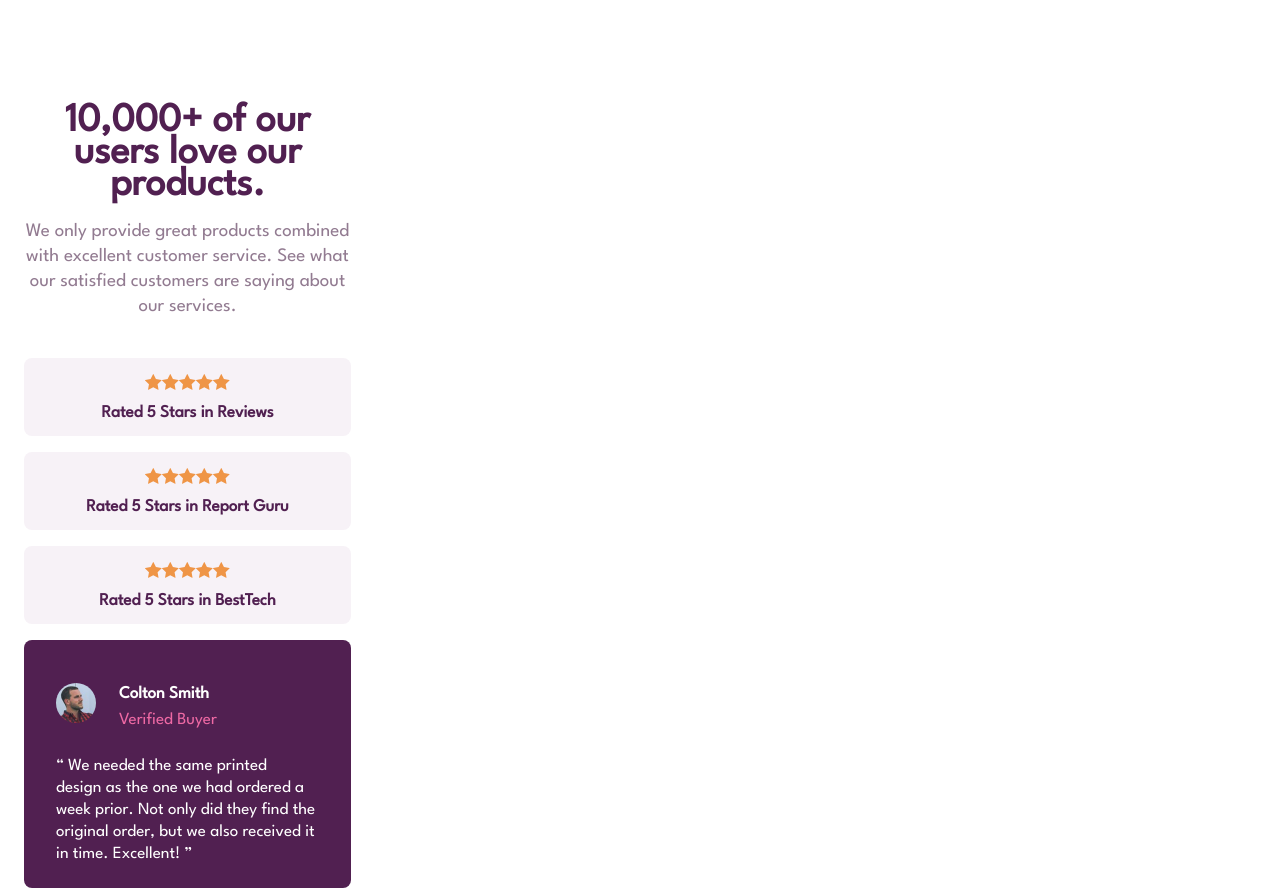
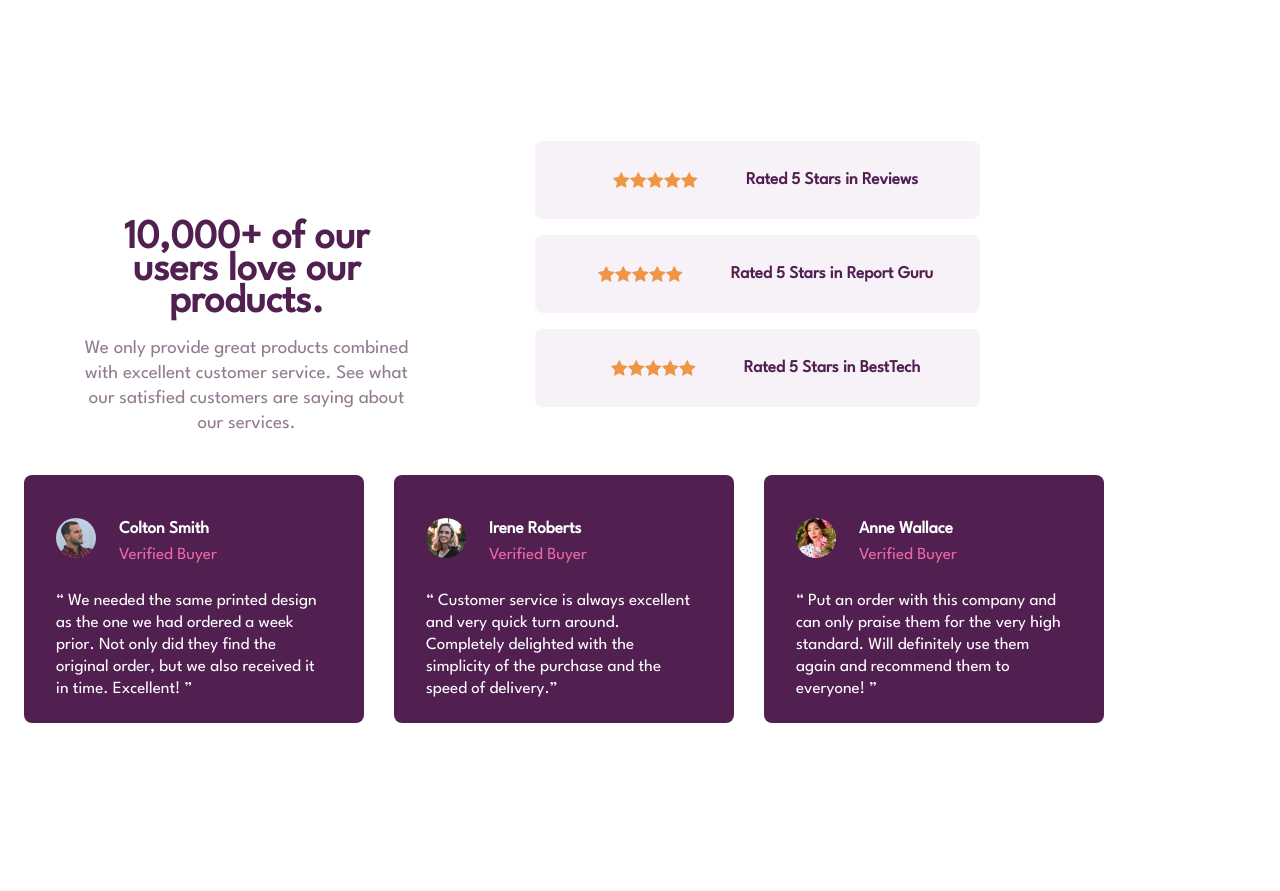
Before and after one commit to MacarenaCarrero/flex-box-4, a plain HTML site: page index.html in a window 1280 px wide. Shown: the top 891 px of the page. After the commit the page ends 800 px from the top, so only its background shows below. Drawn offline with Linux system fonts and the light colour scheme.

Commit message:
flex box 4

```diff
--- a/css/styles.css
+++ b/css/styles.css
@@ -33,8 +33,34 @@ body {
 .header-desktop{
 display: flex;
 flex-direction: column;
+align-items: center;
+width: 327px;
+margin-right:125px ;
 }
-.desktop{
+.header{
+display: flex;
+flex-direction: column;
+}
+
+@media screen and (width>768px){
+  .header{
+   display: flex;
+    flex-direction: row;
+   width: 1110px;
+   justify-content: center;
+   padding-top: 117px;
+  }
+}
+.container-stars{
+  width:327px;
+  display: flex;
+  flex-direction: column;
+}
+
+@media screen and (width>768px) {
+  .container-stars{
+    width: 540px;
+  }
 
 }
 .title{
@@ -68,12 +94,33 @@ flex-direction: column;
   border-radius: 8px;
   margin-bottom: 16px;
 }
+
+@media screen and (width>768px){
+  .frame-stars{
+    flex-direction:row;
+    align-items: center;
+    justify-content:center ;
+    width: 445px;
+
+  }
+}
+
 .star{
   display: flex;
   justify-content: center;
   width: 327px;
   margin-bottom:15px ;
 }
+
+@media screen and (width>768px){
+  .star{
+    width:117px ;
+    align-items: center;
+    margin-right: 32px;
+    margin-bottom: 0;
+  }
+}
+
 .description-star{
   display: flex;
   justify-content: center;
@@ -88,6 +135,13 @@ flex-direction: column;
  justify-content: flex-start
 
 }
+@media screen and (width>768px){
+  .reviews{
+    display: flex;
+    width: 1110px;
+
+}
+}
 .review-card{
   display: flex;
   flex-direction: column;
@@ -101,6 +155,15 @@ flex-direction: column;
   padding-left: 32px;
   padding-right: 35px;
 }
+
+@media screen and (width>768px){
+  .review-card{
+    width: 350px;
+    margin-right: 30px;
+
+  }
+}
+
 .photo{
   width: 40px;
   height: 40px;
--- a/index.html
+++ b/index.html
@@ -11,11 +11,12 @@
 </head>
 <body>
     <main class="container">
-        <div>
+       <div class="header">
             <div class="header-desktop">
             <h2 class="title" >10,000+ of our users love our products.</h2>
 <p class="description">We only provide great products combined with excellent customer service. See what our satisfied customers are saying about our services.</p>
 </div>
+<div class="container-stars">
 <div class="frame-stars">
     <div class="star">
         <img src="./assets/images/images/icon-star.svg" alt="">
@@ -47,7 +48,9 @@
     </div>
 <h3 class="description-star">Rated 5 Stars in BestTech</h3>
 </div>
-
+</div>
+</div>
+<div class="reviews">
 <div class="review-card">
     <div class="header-card">
 <img class="photo" src="./assets/images/images/image-colton.jpg" alt="">
@@ -80,6 +83,7 @@
 <p class="review">“ Put an order with this company and can only praise them for the very high standard. Will definitely use them again and recommend them to everyone! ”</p>
 </div>
 </div>
+</div>
         </div>
     </main>
 
```
